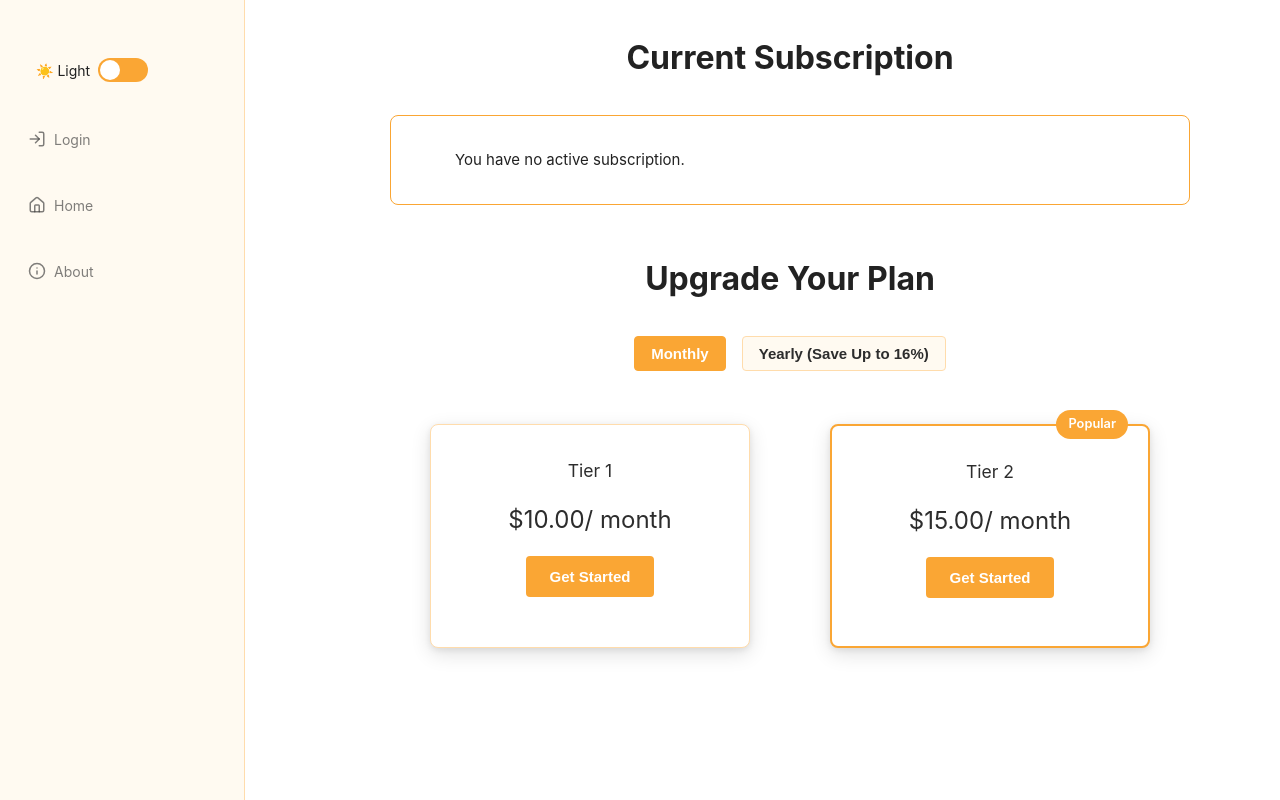
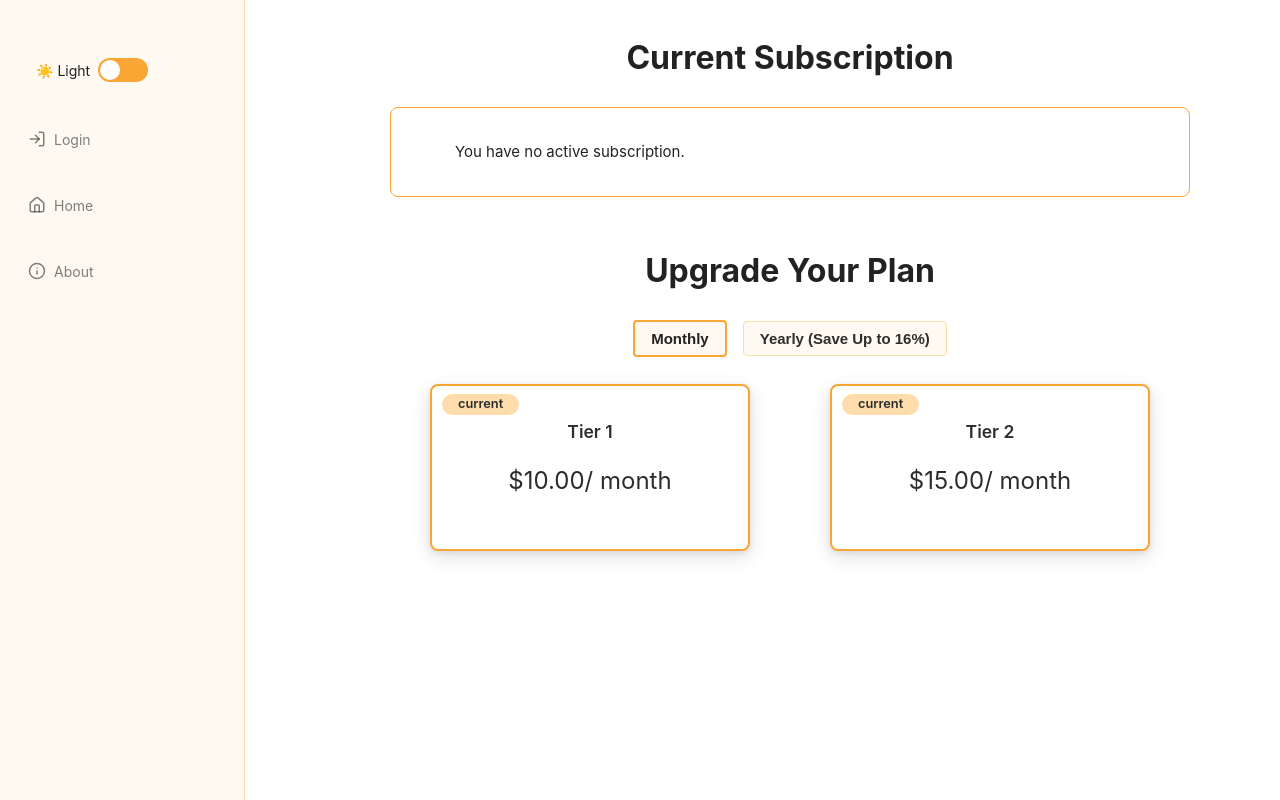
Before and after one commit to DimitryW/mySubBlog, a Vue app in the folder frontend/: page /subscription in a window 1280 px wide. Built offline with nearby package versions, Linux system fonts and the light colour scheme; no server answers; the HTML template or start-up script is replaced by a standard one.

Commit message:
UPD: switch plan flow

```diff
--- a/frontend/src/views/SubscriptionView.vue
+++ b/frontend/src/views/SubscriptionView.vue
@@ -10,6 +10,7 @@ const route = useRoute()
 const subscription = ref({});
 const currentPriceId = ref('');
 const userStore = useUserStore();
+const selectedPriceId = ref('');
 let paddleCustomerId = computed(() => userStore.user?.paddle_customer_id);
 
 const CONFIG = {
@@ -53,6 +54,7 @@ function initPaddle() {
 
 async function updatePrices() {
   if (!paddleReady) return;
+  selectedPriceId.value = '';
   isLoadingPrices.value = true;
   try {
     const result = await Paddle.PricePreview({
@@ -195,8 +197,8 @@ async function handleSwitchPlan(newPriceId) {
       <!-- Pricing Grid -->
       <div class="pricing-grid">
         <!-- Tier 1 -->
-        <div class="plan-card">
-          <h3>Tier 1</h3>
+        <div class="plan-card" :class="{ selected: selectedPriceId === tier1PriceId }" @click="selectedPriceId = tier1PriceId">
+          <h3 class="tier">Tier 1<p class="current-plan" v-if="currentPriceId === tier1PriceId">current</p></h3>
           <div class="price">
             <span class="amount">
               <template v-if="isLoadingPrices">
@@ -208,7 +210,7 @@ async function handleSwitchPlan(newPriceId) {
             </span>
             <span class="cycle">/ {{ billingCycle }}</span>
           </div>
-          <button v-if="!subscription.name" @click="openCheckout('tier1')">Get Started</button>
+          <!-- <button v-if="!subscription.name" @click="openCheckout('tier1')">Get Started</button>
           <button :disabled="isSwitching" v-else-if="currentPriceId !== tier1PriceId" @click="handleSwitchPlan(tier1PriceId)">
           <template v-if="isSwitching">
           <span class="spinner"></span> Switching...
@@ -216,17 +218,17 @@ async function handleSwitchPlan(newPriceId) {
           <template v-else>
             Switch Plan
           </template>
-          </button>
-          <p v-else class="current-plan">Current Plan</p>
+          </button> -->
+          <!-- <p v-if="currentPriceId === tier1PriceId" class="current-plan">Current Plan</p> -->
           <div class="productDesc">
             <span>{{tier1Desc}}</span>
           </div>
         </div>
 
         <!-- Tier 2 -->
-        <div class="plan-card popular">
-          <div class="badge">Popular</div>
-          <h3>Tier 2</h3>
+        <div class="plan-card popular" :class="{ selected: selectedPriceId === tier2PriceId }" @click="selectedPriceId = tier2PriceId">
+          <!-- <div class="badge">Popular</div> -->
+          <h3 class="tier">Tier 2<p class="current-plan" v-if="currentPriceId === tier2PriceId">current</p></h3>
           <div class="price">
             <span class="amount">
               <template v-if="isLoadingPrices">
@@ -238,7 +240,7 @@ async function handleSwitchPlan(newPriceId) {
             </span>
             <span class="cycle">/ {{ billingCycle }}</span>
           </div>
-          <button v-if="!subscription.name" @click="openCheckout('tier2')">Get Started</button>
+          <!-- <button v-if="!subscription.name" @click="openCheckout('tier2')">Get Started</button>
           <button :disabled="isSwitching" v-else-if="currentPriceId !== tier2PriceId" @click="handleSwitchPlan(tier2PriceId)">
           <template v-if="isSwitching">
           <span class="spinner"></span> Switching...
@@ -246,11 +248,25 @@ async function handleSwitchPlan(newPriceId) {
           <template v-else>
             Switch Plan
           </template>
-          </button>
-          <p v-else class="current-plan">Current Plan</p>
+          </button> -->
+          <!-- <p v-if="currentPriceId === tier2PriceId" class="current-plan">Current Plan</p> -->
           <div class="productDesc">
             <span>{{tier2Desc}}</span>
           </div>
+        </div>
+
+      </div>
+
+      <div class="switch-btn-wrapper">
+        <div v-if="selectedPriceId && currentPriceId !== selectedPriceId">
+          <button :disabled="isSwitching" @click="handleSwitchPlan(selectedPriceId)">
+            <template v-if="isSwitching">
+              <span class="spinner"></span> Switching...
+            </template>
+            <template v-else>
+              Switch Plan
+            </template>
+          </button>
         </div>
       </div>
     </div>
@@ -283,18 +299,23 @@ async function handleSwitchPlan(newPriceId) {
   color: var(--color-text-1);
   font-size: 2rem;
   font-weight: bold;
-  margin-bottom: 2rem;
+  margin-bottom: 1.5rem;
+}
+
+.tier {
+  display: flex;
+  justify-content: center;
+  font-weight: 600;
 }
 
 hr {
   border: 0;
-  border-top: 1px solid var(--color-background-highlight-2);
+  border-top: 1px solid var(--color-background-highlight-3);
   margin: 0.5rem 0;
   }
 
 
 .billing-toggle {
-  margin: 1.5rem;
   height: 3rem;
 }
 
@@ -309,9 +330,8 @@ hr {
 }
 
 .billing-toggle button.active {
-  background: var(--color-button-highlight-1);
-  border: 1px solid var(--color-background-highlight-1);
-  color: var(--color-button-text);
+  border: 2px solid var(--color-button-highlight-1);
+  color: var(--color-text-1);
   font-weight: 600;
 }
 
@@ -319,11 +339,11 @@ hr {
   display: flex;
   flex-wrap: wrap;
   justify-content: center;
-  gap: 5rem;
+  gap: 1rem 5rem;
 }
 
 .plan-card {
-  border: 1px solid var(--color-background-highlight-2);
+  border: 1px solid var(--color-background-highlight-1);
   border-radius: 8px;
   padding: 2rem;
   margin: 1rem 0 2.5rem;
@@ -331,12 +351,17 @@ hr {
   position: relative;
   background: var(--color-background-strong);
   color: var(--color-text-3);
+  cursor: pointer;
+}
+
+.plan-card.selected {
+  border: 2px solid var(--color-button-highlight-1);
   box-shadow: 0 2px 6px rgba(0,0,0,0.08),
               0 6px 20px rgba(0,0,0,0.12);
 }
 
 .plan-card.popular {
-  border: 2px solid var(--color-button-highlight-1);
+  /* border: 2px solid var(--color-button-highlight-1); */
 }
 
 .plan-card .badge {
@@ -361,6 +386,10 @@ hr {
   color: var(--color-text-1);
 }
 
+.switch-btn-wrapper {
+  height: 3rem;
+}
+
 button {
   padding: 0.75rem 1.5rem;
   border: none;
@@ -375,20 +404,20 @@ button {
 
 button:hover {
   transform: scale(1.06);
-  box-shadow: inset 0 0 0 2px var(--color-button-highlight-2);
 }
 
 .current-plan {
-  height: 39.5px;
-  line-height: 39.5px;
-  width: 70%;
+  position: absolute;
+  top: 0.5rem;
+  left: 10px;
   margin: 0 auto;
+  padding: 0 1rem;
   border: none;
-  background: var(--color-background-mute);
-  color: var(--color-text-2);
+  background: var(--color-background-highlight-3);
+  color: var(--color-text-3);
+  font-size: 0.8rem;
   font-weight: 600;
   border-radius: 999px;
-  cursor: pointer;
   transition: transform 0.2s ease, box-shadow 0.3s ease;
 }
 
```
